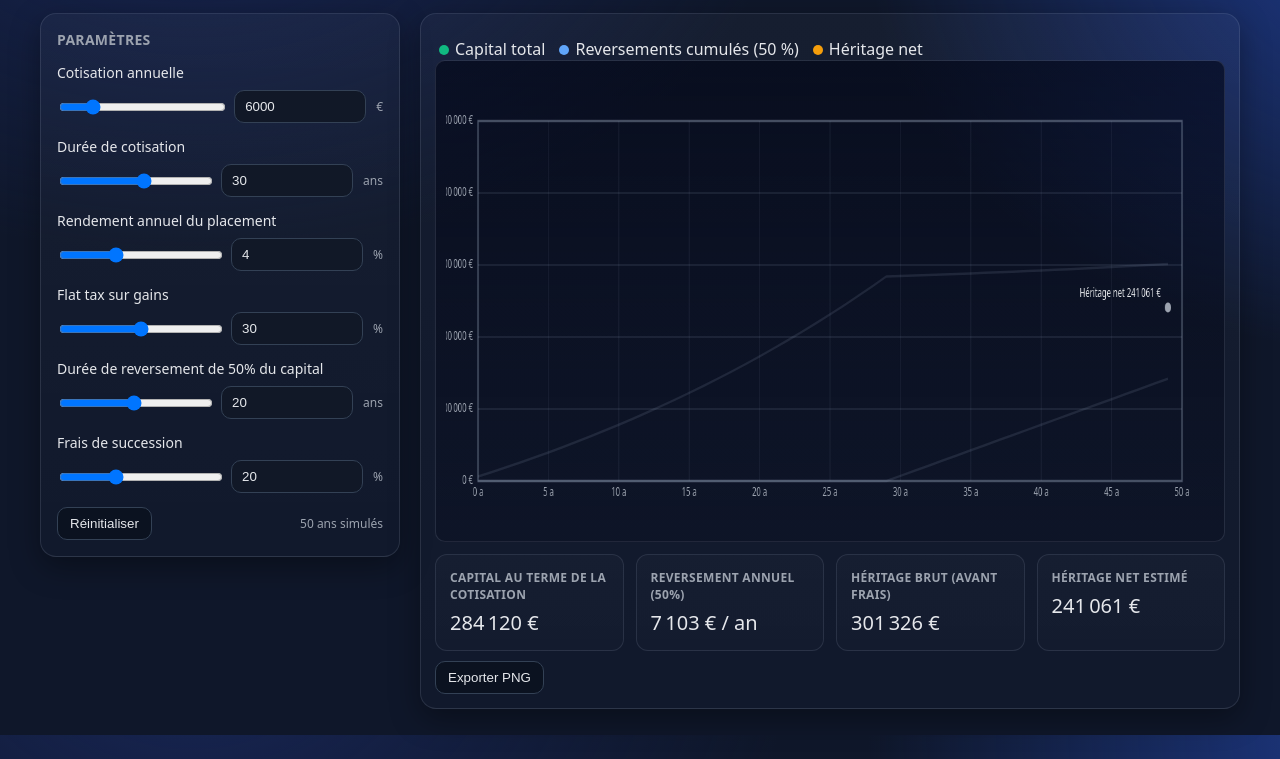
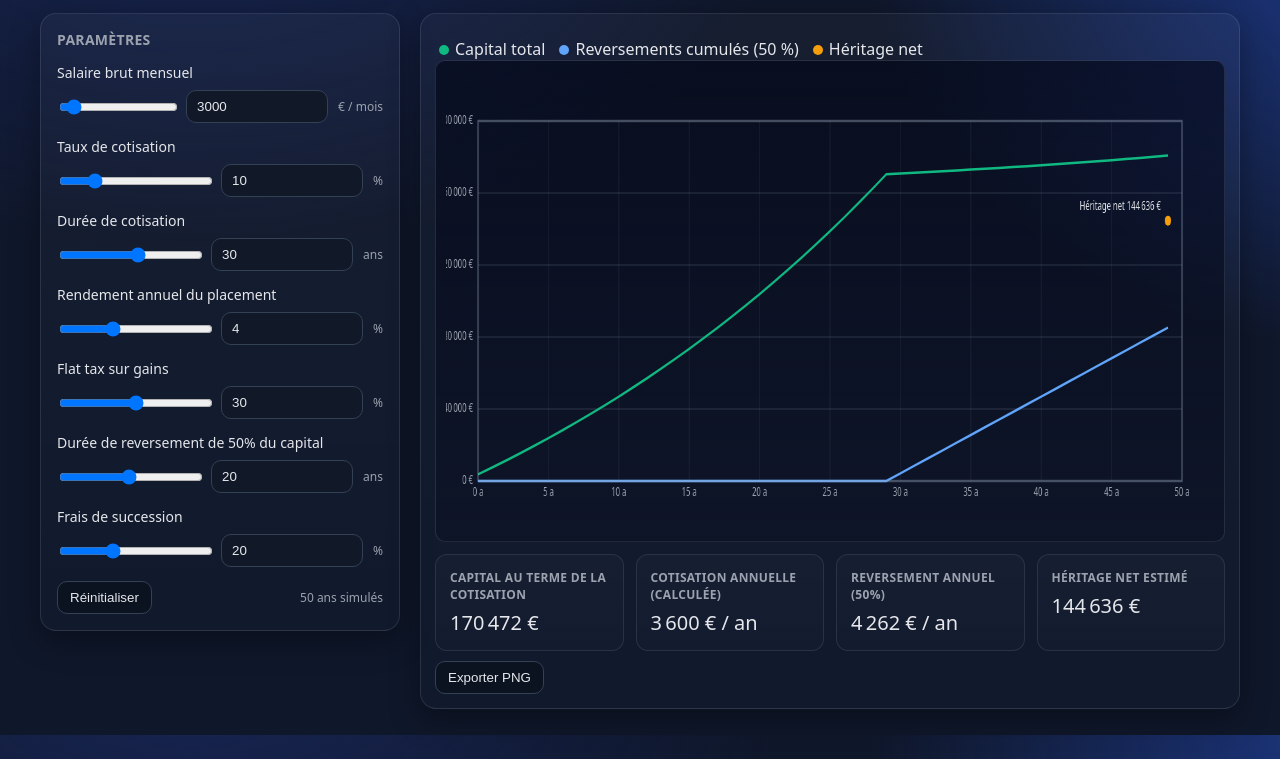
Before and after one commit to DavidC-DFFF/retraites, a plain HTML site: page index.html in a window 1280 px wide. Shown: the part 65-824 px from the top of the page. Drawn offline with Linux system fonts and the light colour scheme.

Commit message:
corrections couleurs

```diff
--- a/index.html
+++ b/index.html
@@ -53,7 +53,7 @@
     /* ligne de contrôle: slider + valeur */
     .ctrl { display:grid; grid-template-columns: 1fr auto auto; gap: 10px; align-items:center; }
     .ctrl input[type=range] { width: 100%; }
-    .valbox { width: 110px; background: var(--panel); border: 1px solid #334155; color: var(--text); padding: 8px 10px; border-radius: 10px; }
+    .valbox { width: 120px; background: var(--panel); border: 1px solid #334155; color: var(--text); padding: 8px 10px; border-radius: 10px; }
     .unit { font-size: 12px; color: var(--muted); }
 
     /* Tooltip (info flottante au survol) */
@@ -126,12 +126,21 @@
       <section class="panel controls" id="controls">
         <h2>Paramètres</h2>
 
-        <div class="row" data-tip="Montant versé chaque année pendant la période de cotisation.">
-          <label for="cotisationRange">Cotisation annuelle</label>
+        <div class="row" data-tip="Salaire brut mensuel servant de base au calcul de la cotisation.">
+          <label for="salaireRange">Salaire brut mensuel</label>
           <div class="ctrl">
-            <input type="range" id="cotisationRange" min="1000" max="30000" step="500" value="6000">
-            <input class="valbox" type="number" id="cotisation" min="1000" max="30000" step="500" value="6000">
-            <span class="unit">€</span>
+            <input type="range" id="salaireRange" min="1700" max="20000" step="50" value="3000">
+            <input class="valbox" type="number" id="salaire" min="1700" max="20000" step="50" value="3000">
+            <span class="unit">€ / mois</span>
+          </div>
+        </div>
+
+        <div class="row" data-tip="Pourcentage du salaire brut affecté à la cotisation. La cotisation annuelle = salaire × 12 × taux.">
+          <label for="tauxCotRange">Taux de cotisation</label>
+          <div class="ctrl">
+            <input type="range" id="tauxCotRange" min="0" max="50" step="0.5" value="10">
+            <input class="valbox" type="number" id="tauxCot" min="0" max="50" step="0.5" value="10">
+            <span class="unit">%</span>
           </div>
         </div>
 
@@ -199,8 +208,8 @@
 
         <div class="stats">
           <div class="card"><h3>Capital au terme de la cotisation</h3><p id="capFinCot"></p></div>
+          <div class="card"><h3>Cotisation annuelle (calculée)</h3><p id="cotisationCalc"></p></div>
           <div class="card"><h3>Reversement annuel (50%)</h3><p id="annuity"></p></div>
-          <div class="card"><h3>Héritage brut (avant frais)</h3><p id="heritageBrut"></p></div>
           <div class="card"><h3>Héritage net estimé</h3><p id="heritageNet"></p></div>
         </div>
 
@@ -215,6 +224,7 @@
     // --- Utilitaires ---
     const nfEuro = new Intl.NumberFormat('fr-FR', { style: 'currency', currency: 'EUR', maximumFractionDigits: 0 });
     const formatEuro = (v) => nfEuro.format(v);
+    const cssVar = (name) => getComputedStyle(document.documentElement).getPropertyValue(name).trim();
 
     function linkInputs(numberEl, rangeEl) {
       const sync = (src, dst) => () => { dst.value = src.value; onChange(); };
@@ -223,13 +233,15 @@
     }
 
     function getParams() {
-      const cotisation = parseFloat(document.getElementById('cotisation').value);
+      const salaire = parseFloat(document.getElementById('salaire').value); // mensuel brut
+      const tauxCot = parseFloat(document.getElementById('tauxCot').value) / 100;
+      const cotisation = salaire * 12 * tauxCot; // annuelle dérivée
       const nCot = parseInt(document.getElementById('dureeCotisation').value, 10);
       const rendement = parseFloat(document.getElementById('rendement').value) / 100; // brut
       const flatTax = parseFloat(document.getElementById('flatTax').value) / 100; // sur gains
       const nRev = parseInt(document.getElementById('dureeReversement').value, 10);
       const fraisSucc = parseFloat(document.getElementById('fraisSuccession').value) / 100;
-      return { cotisation, nCot, rendement, flatTax, nRev, fraisSucc };
+      return { salaire, tauxCot, cotisation, nCot, rendement, flatTax, nRev, fraisSucc };
     }
 
     // --- Modèle ---
@@ -253,7 +265,6 @@
       // Phase 2: reversement linéaire de 50 % + capital restant continue à croître
       let cumulPayout = 0;
       for (let y = 0; y < nRev; y++) {
-        // Verser d'abord (sur la part totale), puis croissance du reliquat
         const payout = Math.min(annualPayout, amountToPayout - cumulPayout);
         capital -= payout;
         cumulPayout += payout;
@@ -316,15 +327,20 @@
       const xScale = (i) => plotX0 + (i / totalYears) * (plotX1 - plotX0);
       const yScale = (v) => plotY1 - (v / niceMax) * (plotY1 - plotY0);
 
+      // Couleurs résolues (Canvas ne comprend pas var(--...))
+      const colorCapital = cssVar('--line-1');
+      const colorPayouts = cssVar('--line-2');
+      const colorWarn = cssVar('--warn');
+
       // Tracer capital (ligne 1)
-      drawLine(sim.capitalSeries, xScale, yScale, 'var(--line-1)');
+      drawLine(sim.capitalSeries, xScale, yScale, colorCapital);
       // Tracer reversements cumulés (ligne 2)
-      drawLine(sim.payoutSeries, xScale, yScale, 'var(--line-2)');
+      drawLine(sim.payoutSeries, xScale, yScale, colorPayouts);
 
       // Marque héritage net (point + étiquette)
       const xH = xScale(sim.capitalSeries.length - 1);
       const yH = yScale(sim.heritageNet);
-      ctx.fillStyle = 'var(--warn)';
+      ctx.fillStyle = colorWarn;
       ctx.beginPath(); ctx.arc(xH, yH, 5, 0, Math.PI * 2); ctx.fill();
       ctx.fillStyle = '#e5e7eb'; ctx.font = '12px system-ui'; ctx.textAlign = 'left'; ctx.textBaseline = 'bottom';
       ctx.fillText('Héritage net ' + formatEuro(sim.heritageNet), Math.min(xH + 10, plotX1 - 160), yH - 8);
@@ -355,7 +371,8 @@
     }
 
     // --- Liaison Inputs ---
-    linkInputs(cotisation, cotisationRange);
+    linkInputs(salaire, salaireRange);
+    linkInputs(tauxCot, tauxCotRange);
     linkInputs(dureeCotisation, dureeCotisationRange);
     linkInputs(rendement, rendementRange);
     linkInputs(flatTax, flatTaxRange);
@@ -371,8 +388,8 @@
 
       // Mettre à jour stats
       document.getElementById('capFinCot').textContent = formatEuro(sim.capAtRetire);
+      document.getElementById('cotisationCalc').textContent = formatEuro(p.cotisation) + ' / an';
       document.getElementById('annuity').textContent = formatEuro(sim.annualPayout) + ' / an';
-      document.getElementById('heritageBrut').textContent = formatEuro(sim.heritageBrut);
       document.getElementById('heritageNet').textContent = formatEuro(sim.heritageNet);
 
       draw(sim, yearsTotal);
@@ -389,7 +406,7 @@
     // Reset (dans le panneau paramètres)
     document.getElementById('resetBtn').addEventListener('click', () => {
       const defaults = {
-        cotisation: 6000, dureeCotisation: 30, rendement: 4, flatTax: 30,
+        salaire: 3000, tauxCot: 10, dureeCotisation: 30, rendement: 4, flatTax: 30,
         dureeReversement: 20, fraisSuccession: 20
       };
       for (const [k,v] of Object.entries(defaults)){
```
